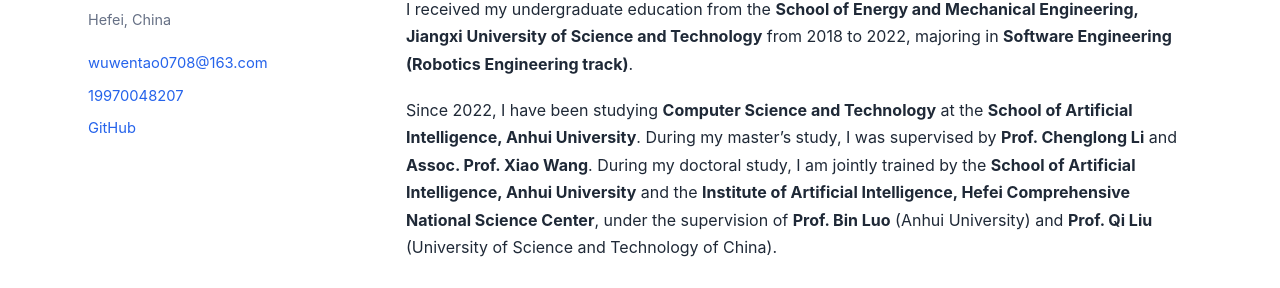
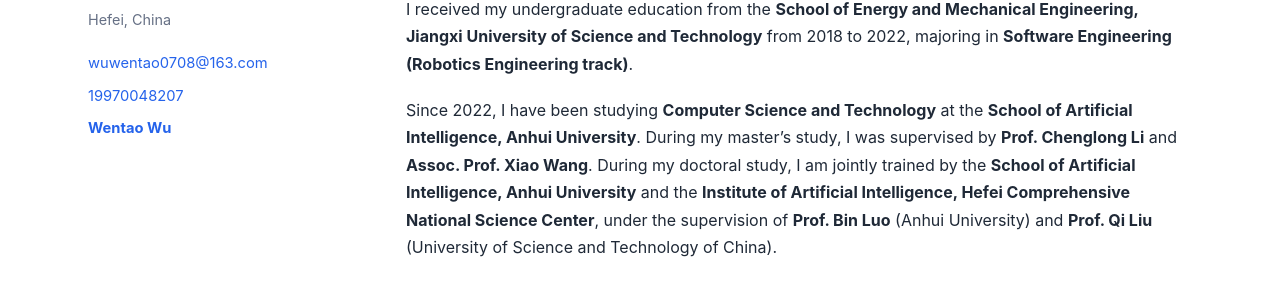
Before and after one commit to Vehicle-AHU/Vehicle-AHU.github.io, a Jekyll site: the page built from index.md, in a window 1280 px wide. Shown: the part 496-784 px from the top of the page. Built offline with Jekyll 4.4.1, drawn with Linux system fonts in a browser that asks for light colours.

Commit message:
Show Wentao Wu for homepage repository link

```diff
--- a/_includes/sidebar.html
+++ b/_includes/sidebar.html
@@ -1,6 +1,6 @@
 <aside class="sidebar" aria-label="Profile">
   <div class="profile-card">
-    <img class="avatar" src="{{ site.author.avatar | relative_url }}" alt="Portrait placeholder for {{ site.author.name }}">
+    <img class="avatar" src="{{ site.author.avatar | relative_url }}" alt="Portrait of {{ site.author.name }}">
     <h2 class="profile-name">{{ site.author.name }}</h2>
     <div class="profile-cn">{{ site.author.name_cn }}</div>
     <p class="profile-meta">{{ site.author.affiliation }}</p>
@@ -9,7 +9,7 @@
     <div class="profile-links">
       {% if site.author.email != '' %}<a href="mailto:{{ site.author.email }}">{{ site.author.email }}</a>{% endif %}
       {% if site.author.phone != '' %}<a href="tel:{{ site.author.phone }}">{{ site.author.phone }}</a>{% endif %}
-      {% if site.author.github != '' %}<a href="{{ site.author.github }}" rel="me">GitHub</a>{% endif %}
+      {% if site.author.github != '' %}<a href="{{ site.author.github }}" rel="me"><strong>Wentao Wu</strong></a>{% endif %}
       {% if site.author.googlescholar != '' %}<a href="{{ site.author.googlescholar }}">Google Scholar</a>{% endif %}
       {% if site.author.orcid != '' %}<a href="{{ site.author.orcid }}">ORCID</a>{% endif %}
       {% if site.author.linkedin != '' %}<a href="{{ site.author.linkedin }}">LinkedIn</a>{% endif %}
```
